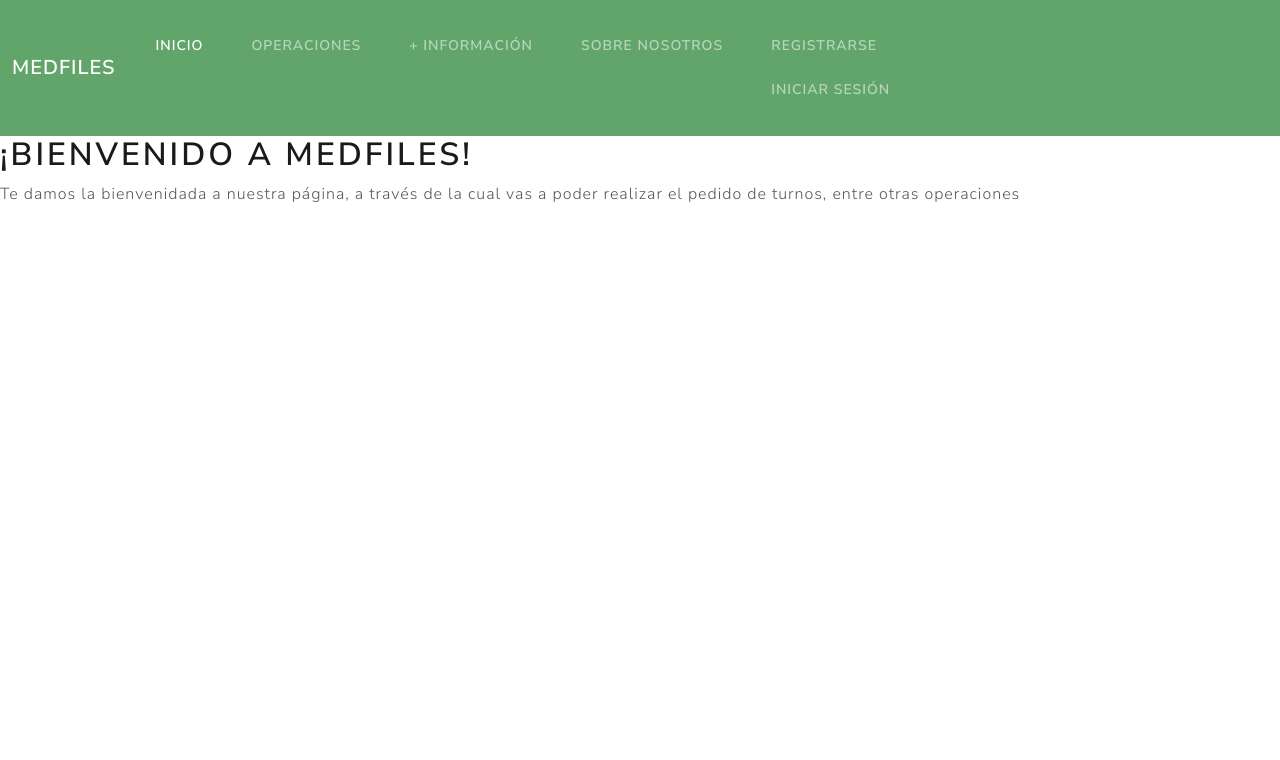
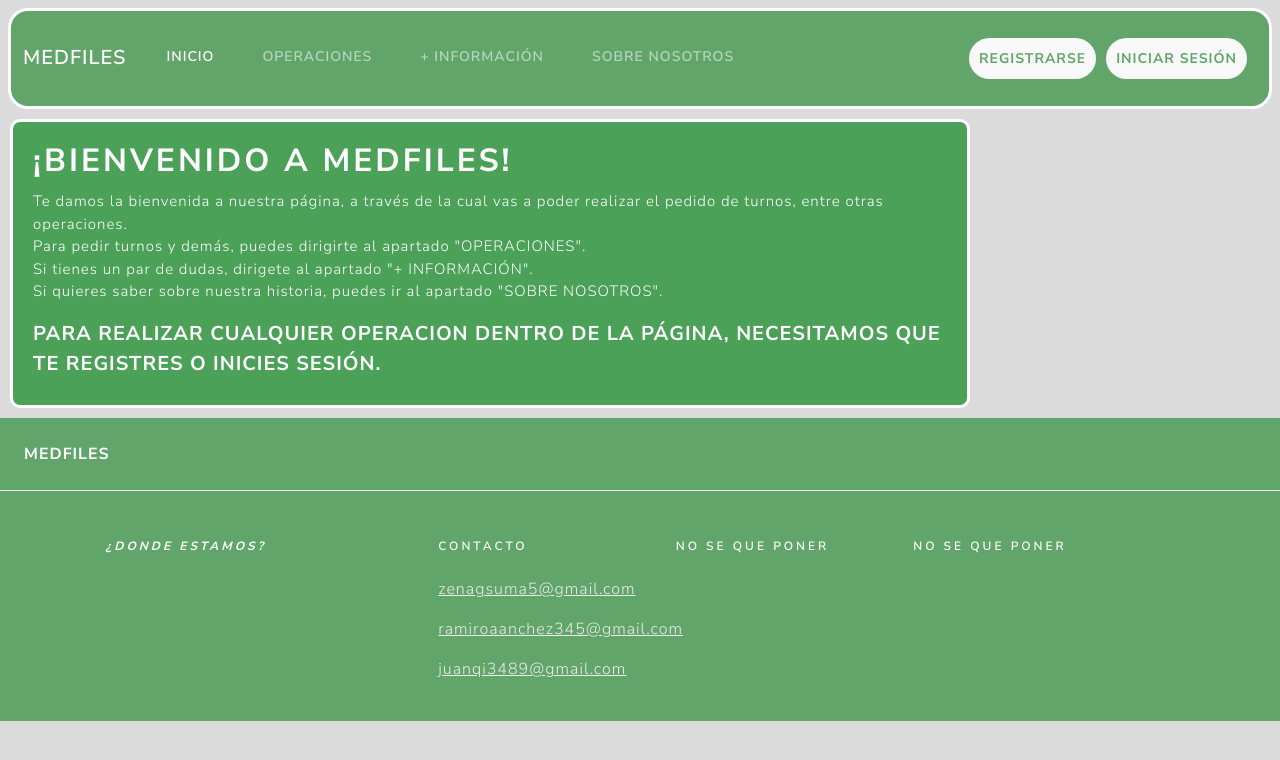
Before and after one commit to Gestion-De-Turnos/Gestion-De-Turnos, a plain HTML site: page MedFiles o AssistMedic/index.html in a window 1280 px wide. Drawn offline with nearby package versions, Linux system fonts and the light colour scheme.

Commit message:
Quiroga Juan: Diseño de página principal / Barra de navegación / Footer / Main

```diff
--- a/MedFiles o AssistMedic/assets/styles/style.css
+++ b/MedFiles o AssistMedic/assets/styles/style.css
@@ -0,0 +1,84 @@
+body{
+    background-color: rgba(206, 206, 206, 0.733);
+}
+
+.navbar {
+    border-radius: 20px;
+    margin: 8px;
+    border: solid 3px white;
+}
+
+nav .nav-link{
+    display: inline-block;
+    text-decoration: none;
+    border-bottom: 3px solid transparent;
+    transition: border-color 0.3s;
+}
+
+nav .nav-link:hover{
+    border-color: white;
+}
+
+nav .registro_usuario{
+    display: flex;
+    align-items: center;
+
+}
+
+nav .registro{
+    border: 3px solid rgb(248, 248, 248);
+    margin-right:10px;
+    border-radius: 30px;
+    background-color: rgb(248, 248, 248);
+    color:rgb(98, 165, 107);
+    font-weight: 1000;
+    list-style-type: none;
+    padding:7px;
+}
+
+nav .registro:hover{
+    color: white;
+    background-color: rgb(98, 165, 107);
+    transition: 0.3s;
+}
+
+nav .iniciar_sesion{
+    border: 3px solid rgb(248, 248, 248);
+    margin-right:10px;
+    border-radius: 30px;
+    background-color: rgb(248, 248, 248);
+    color:rgb(98, 165, 107);
+    font-weight: 1000;
+    list-style-type: none;
+    padding:7px;
+}
+
+nav .iniciar_sesion:hover{
+    color: white;
+    background-color: rgb(98, 165, 107);
+    transition: 0.3s;
+}
+
+main{
+    background-color: rgb(189, 189, 189);
+    border-radius: 10px;
+    margin: 10px;
+    padding:10px;
+    width: 75%;
+    background-color: rgb(75, 161, 87);
+    border: 3px solid white;
+}
+
+main h1{
+    margin: 10px;
+}
+
+main p{
+    margin-left: 10px;
+    margin-right:10px;
+    color: white;
+}
+
+footer p{
+    color:rgb(235, 235, 235);
+}
--- a/MedFiles o AssistMedic/index.html
+++ b/MedFiles o AssistMedic/index.html
@@ -4,13 +4,14 @@
     <meta charset="UTF-8">
     <meta name="viewport" content="width=device-width, initial-scale=1.0">
     <title>MedFiles</title>
-    <link rel="stylesheet" href="assets/styles/style.css">
     <link href="https://cdn.jsdelivr.net/npm/bootstrap@5.3.3/dist/css/bootstrap.min.css" rel="stylesheet" integrity="sha384-QWTKZyjpPEjISv5WaRU9OFeRpok6YctnYmDr5pNlyT2bRjXh0JMhjY6hW+ALEwIH" crossorigin="anonymous">
     <link rel="stylesheet" href="assets/styles/bootstrap.min.css">
+    <link rel="stylesheet" href="assets/styles/style.css">
 </head>
+
 <body>
     <nav>
-        <nav class="navbar navbar-expand" style="background-color: rgb(98, 165, 107);" data-bs-theme="dark">
+        <nav class="navbar navbar-expand-lg" style="background-color: rgb(98, 165, 107);" data-bs-theme="dark">
             <div class="container-fluid">
               <a class="navbar-brand" href="#">MedFiles</a>
               <button class="navbar-toggler" type="button" data-bs-toggle="collapse" data-bs-target="#navbarColor01" aria-controls="navbarColor01" aria-expanded="false" aria-label="Toggle navigation">
@@ -32,26 +33,146 @@
                   <li class="nav-item">
                     <a class="nav-link" href="#">SOBRE NOSOTROS</a>
                   </li>
-                  <div class="registro_usuario">
-                  <li class="nav-item">
-                    <a class="nav-link" href="#">REGISTRARSE</a>
-                  </li>
-                  <li class="nav-item">
-                    <a class="nav-link" href="#">INICIAR SESIÓN</a>
-                  </li>
+                </ul>
+                <div class="d-flex registro_usuario">
+                    <a class="nav-link registro" href="#">REGISTRARSE</a>
+                    <a class="nav-link iniciar_sesion" href="#">INICIAR SESIÓN</a>
                 </div>
-                </ul>
               </div>
             </div>
           </nav>
     </nav>
 
     <main>
-      <h1>¡Bienvenido a MedFiles!</h1>
-      <p>Te damos la bienvenidada a nuestra página, a través de la cual vas a poder realizar el pedido de turnos, entre otras operaciones</p>
+      <h1 style="color: white; font-weight: 1000;">¡Bienvenido a MedFiles!</h1>
+      <section>
+      <p style="font-size: 15px;">Te damos la bienvenida a nuestra página, a través de la cual vas a poder realizar el pedido de turnos, entre otras operaciones. <br>
+      Para pedir turnos y demás, puedes dirigirte al apartado "OPERACIONES". <br>
+      Si tienes un par de dudas, dirigete al apartado "+ INFORMACIÓN". <br>
+      Si quieres saber sobre nuestra historia, puedes ir al apartado "SOBRE NOSOTROS".</p>
+
+      <p style="font-size: 20px; font-weight: 1000;">PARA REALIZAR CUALQUIER OPERACION DENTRO DE LA PÁGINA, NECESITAMOS QUE TE REGISTRES O INICIES SESIÓN.</p>
+      </section>
     </main>
 
     <footer>
+      <!-- Footer -->
+<footer class="text-center text-lg-start" style="background-color: rgb(98, 165, 107);">
+  <!-- Section: Social media -->
+  <section class="d-flex justify-content-center justify-content-lg-between p-4 border-bottom">
+    <!-- Left -->
+    <div class="me-5 d-none d-lg-block" style="color: white; font-weight: 1000;">
+      <span>MEDFILES</span>
+    </div>
+    <!-- Left -->
+    <!-- Left -->
+
+    <!-- Right -->
+    <div>
+      <a href="" class="me-4 text-reset">
+        <i class="fab fa-facebook-f"></i>
+      </a>
+      <a href="" class="me-4 text-reset">
+        <i class="fab fa-twitter"></i>
+      </a>
+      <a href="" class="me-4 text-reset">
+        <i class="fab fa-google"></i>
+      </a>
+      <a href="" class="me-4 text-reset">
+        <i class="fab fa-instagram"></i>
+      </a>
+      <a href="" class="me-4 text-reset">
+        <i class="fab fa-linkedin"></i>
+      </a>
+      <a href="" class="me-4 text-reset">
+        <i class="fab fa-github"></i>
+      </a>
+    </div>
+    <!-- Right -->
+  </section>
+  <!-- Section: Social media -->
+
+  <!-- Section: Links  -->
+  <section class="">
+    <div class="container text-center text-md-start mt-5">
+      <!-- Grid row -->
+      <div class="row mt-3">
+        <!-- Grid column -->
+        <div class="col-md-3 col-lg-4 col-xl-3 mx-auto mb-4">
+          <!-- Content -->
+          <h6 class="text-uppercase fw-bold mb-4" style="color: white; ">
+            <i class="fas fa-gem me-3" style="font-weight: 1000;">¿Donde estamos?</i>
+          </h6>
+          <p style="color: white">
+
+          </p>
+        </div>
+        <!-- Grid column -->
+
+        <!-- Grid column -->
+        <div class="col-md-2 col-lg-2 col-xl-2 mx-auto mb-4">
+          <!-- Links -->
+          <h6 class="text-uppercase fw-bold mb-4" style="color: white;">
+            CONTACTO
+          </h6>
+          <p>
+            <a href = "" class="text-reset">zenagsuma5@gmail.com</a>
+          </p>
+          <p>
+            <a href="https://a24films.com/films" target="_blank" class="text-reset">ramiroaanchez345@gmail.com</a>
+          </p>
+          <p>
+            <a href="https://a24films.com/television" target="_blank" class="text-reset">juanqi3489@gmail.com</a>
+          </p>
+        </div>
+        <!-- Grid column -->
+
+        <!-- Grid column -->
+        <div class="col-md-3 col-lg-2 col-xl-2 mx-auto mb-4">
+          <!-- Links -->
+          <h6 class="text-uppercase fw-bold mb-4" style="color: white;">
+            NO SE QUE PONER
+          </h6>
+          <p>
+            <a href="" target="_blank" class="text-reset"></a>
+          </p>
+          <p>
+            <a href="" target="_blank" class="text-reset"></a>
+          </p>
+          <p>
+            <a href="" target="_blank" class="text-reset"></a>
+          </p>
+          <p>
+            <a href="" target="_blank"  class="text-reset"></a>
+          </p>
+        </div>
+        <!-- Grid column -->
+
+        <!-- Grid column -->
+        <div class="col-md-4 col-lg-3 col-xl-3 mx-auto mb-md-0 mb-4">
+          <!-- Links -->
+          <h6 class="" style="color: white;">NO SE QUE PONER</h6>
+          <p>
+            <a href="" target="_blank" class="text-reset"></a>
+          </p>
+          <p>
+            <a href="" target="_blank" class="text-reset"></a>
+          </p>
+          <p>
+            <a href="" target="_blank" class="text-reset"></a>
+          </p>
+          <p>
+            <a href="" target="_blank"  class="text-reset"></a>
+          </p>
+        </div>
+        <!-- Grid column -->
+      </div>
+      <!-- Grid row -->
+    </div>
+  </section>
+  <!-- Section: Links  -->
+</footer>
+<!-- Footer -->
 
     </footer>
 
```
